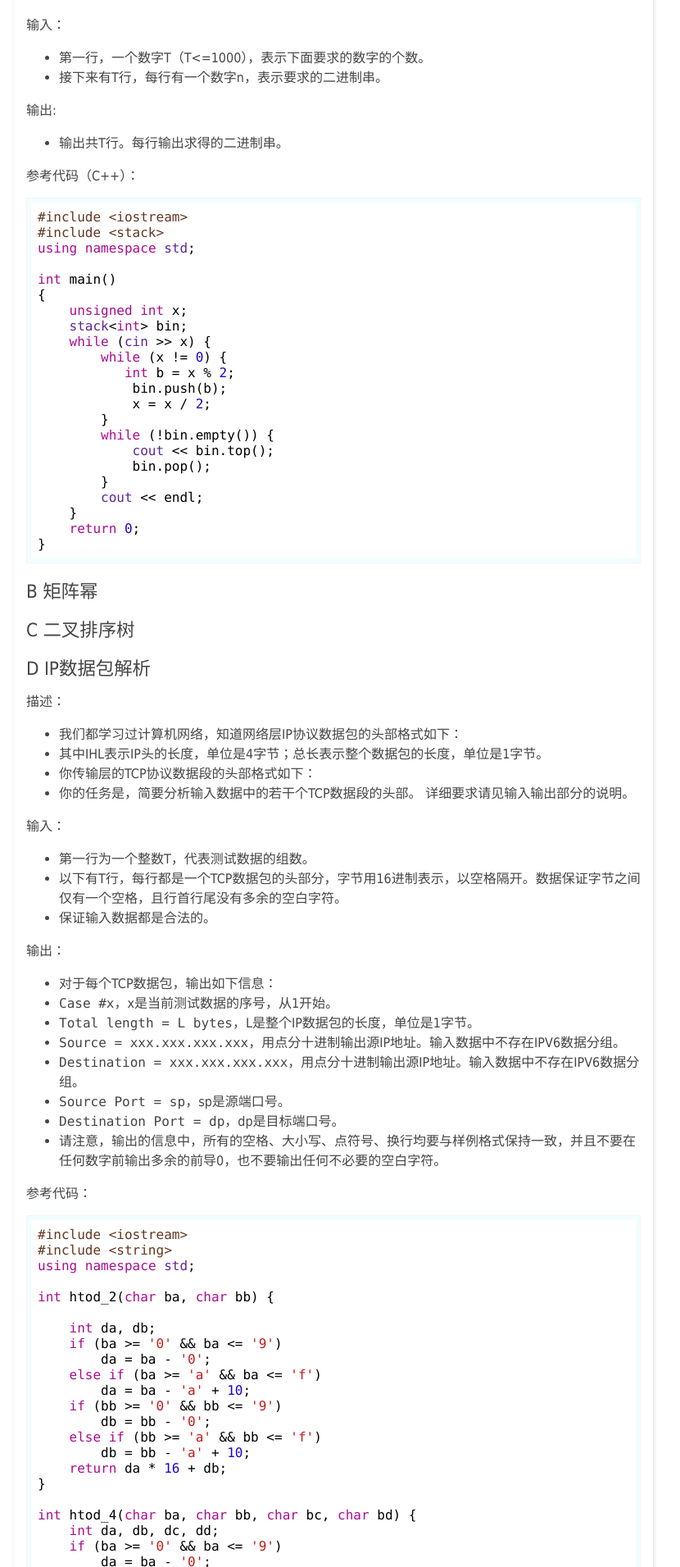
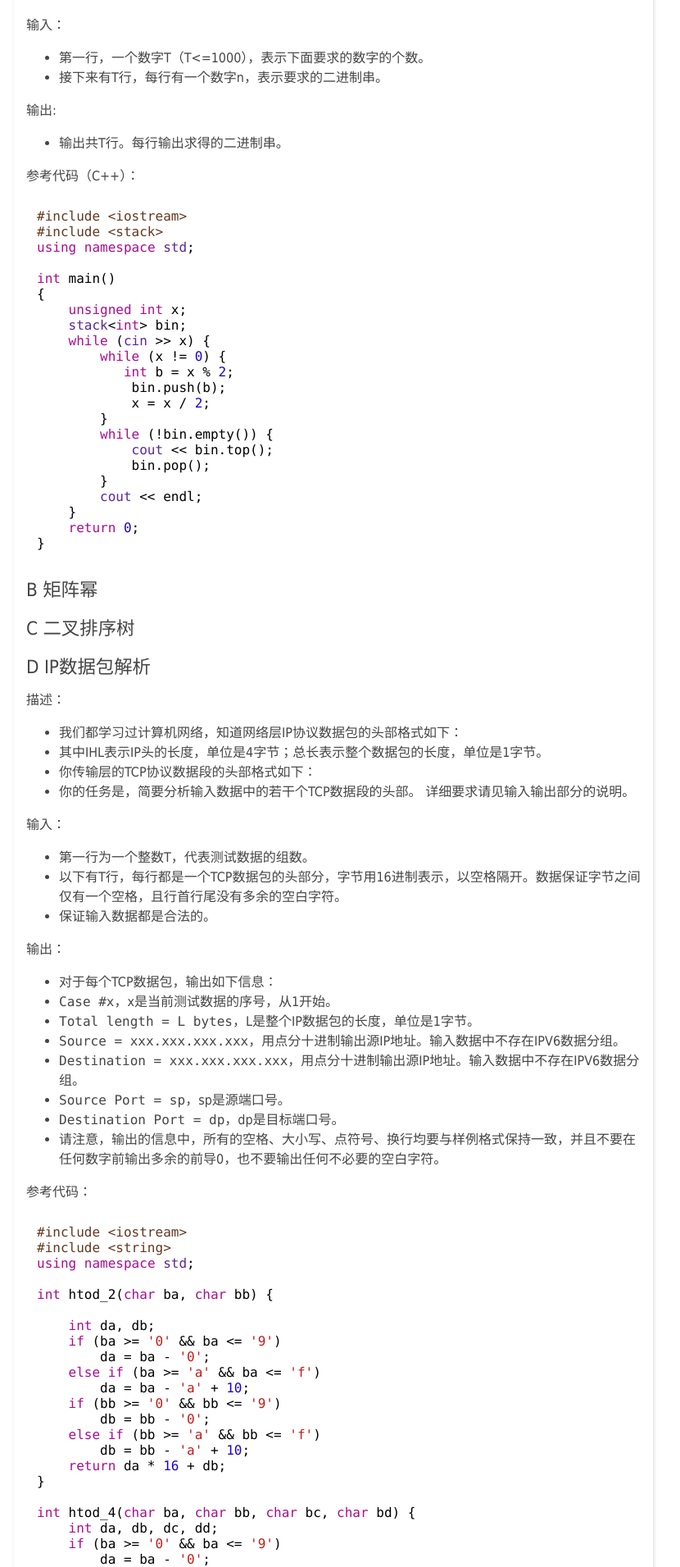
Before and after one commit to hopestar/yianbin.github.com, a Jekyll site: the page built from _posts/2012-06-06-program-contest-of-bupt-master.md, in a window 1280 px wide. Shown: the part 414-2325 px from the top of the page at 82% size, without its empty margins (233-1063 px from the left). Built offline with Jekyll 4.4.1, drawn with Linux system fonts in a browser that asks for light colours; Markdown is read by kramdown in place of the engine named in the settings.

Commit message:
Remove code block's border

```diff
--- a/assets/style/simple.css
+++ b/assets/style/simple.css
@@ -14,8 +14,8 @@ p { margin: 10px 0 10px 0; }
 
 a { text-decoration: none; color: #0088cc; }
 
-pre { padding: 5px; border: 1px solid rgba(213, 213, 213, 0.2); background-color: rgba(33, 235, 227, 0.06); font-family: Consolas, 'Microsoft Yahei', monospace; color: #d88200; }
-code { background-color: rgba(33, 235, 227, 0,06); font-family: Consolas, 'Microsoft Yahei', monospace; }
+pre { padding: 5px; font-family: Consolas, 'Microsoft Yahei', monospace; color: #d88200; }
+code { font-family: Consolas, 'Microsoft Yahei', monospace; }
 
 #header { padding: 8px 10px 10px 10px; color: #454545; }
 
```
